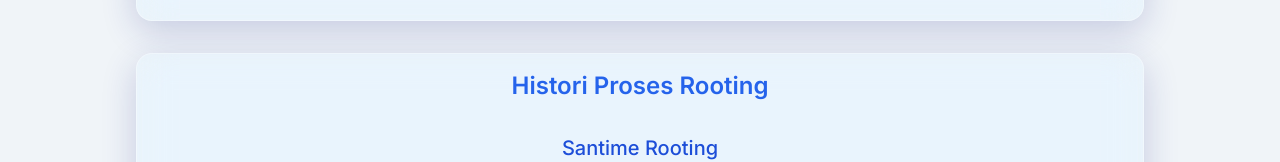
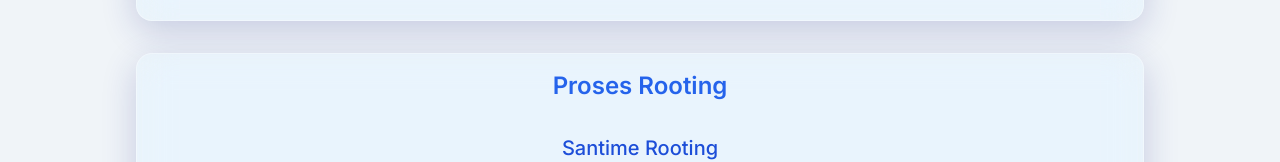
Before and after one commit to airi-core/aritmatika, a plain HTML site: page index.html in a window 1280 px wide. Shown: the part 721-883 px from the top of the page. Drawn offline with nearby package versions, Linux system fonts and the light colour scheme.

Commit message:
Update index.html

```diff
--- a/index.html
+++ b/index.html
@@ -3,7 +3,7 @@
 <head>
     <meta charset="UTF-8">
     <meta name="viewport" content="width=device-width, initial-scale=1.0">
-    <title>SanClass Trading Labs - 81 Pilihan</title>
+    <title>SanClass Trading Labs</title>
     <script src="https://cdn.tailwindcss.com"></script>
     <link href="https://fonts.googleapis.com/css2?family=Inter:wght@300;400;500;600;700&display=swap" rel="stylesheet">
     <style>
@@ -228,7 +228,7 @@
         </section>
 
         <section class="w-full p-3 md:p-4 glassmorphism-panel">
-            <h2 class="text-lg md:text-2xl font-semibold mb-3 md:mb-4 text-center text-blue-600">Histori Proses Rooting</h2>
+            <h2 class="text-lg md:text-2xl font-semibold mb-3 md:mb-4 text-center text-blue-600">Proses Rooting</h2>
             <div id="rooting-history-display" class="history-slots-container">
                 </div>
             <div class="mt-3 md:mt-4 w-full max-w-xs mx-auto text-center">
```
